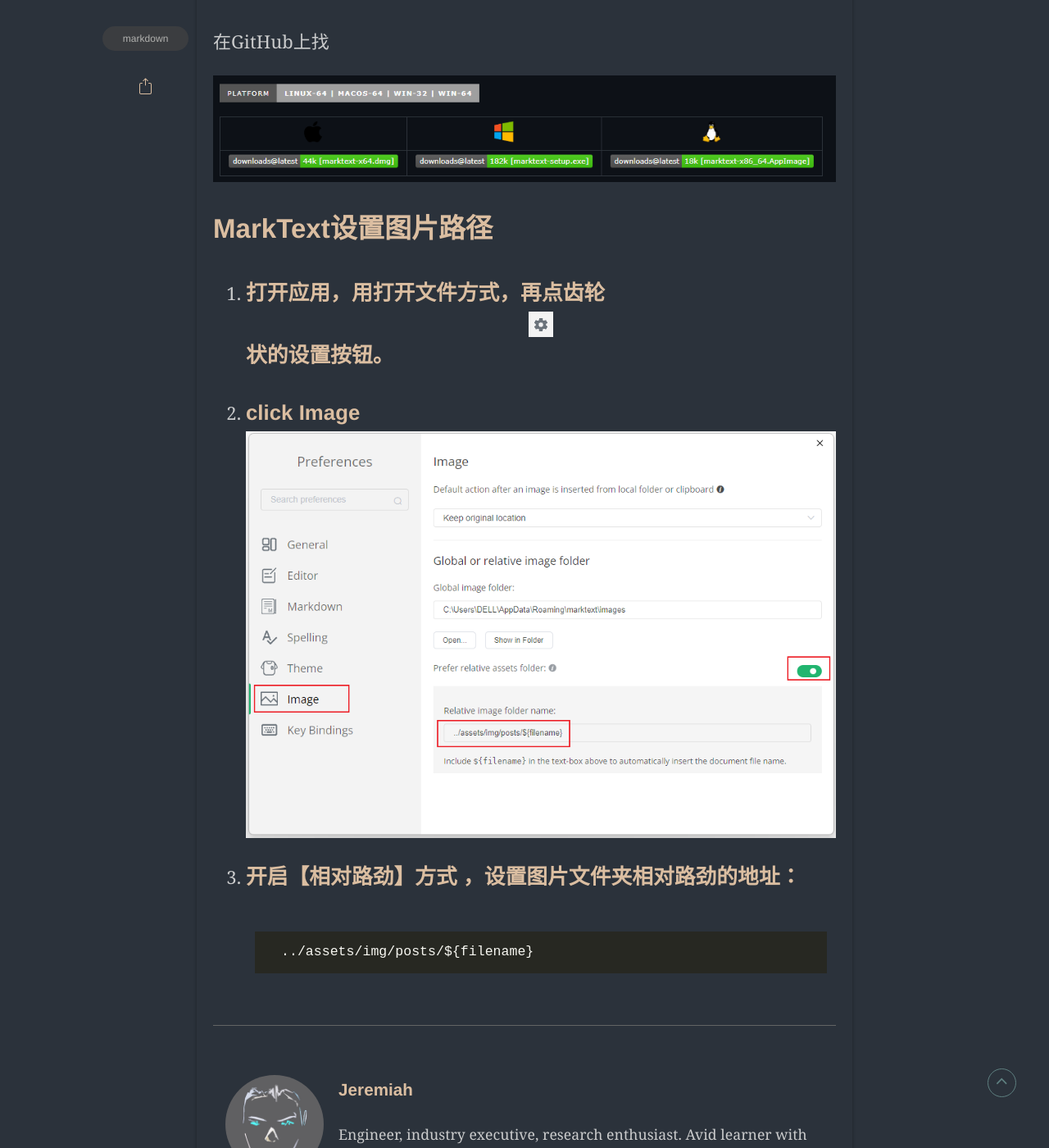
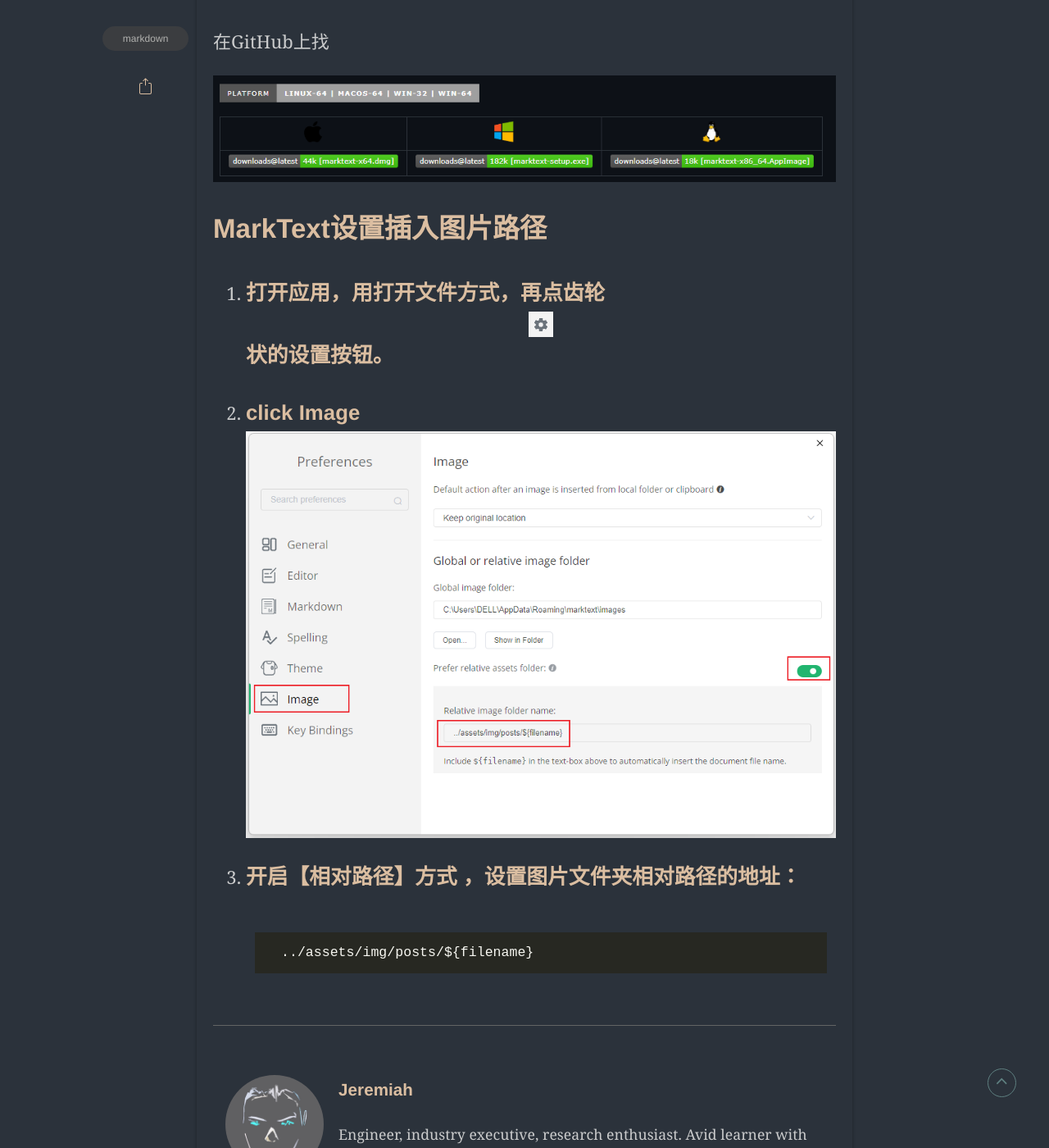
Before and after one commit to JeremiahXu/jeremiahxu.github.io, a Jekyll site: the page built from _posts/2022-11-02-如何使用MarkTest.md, in a window 1280 px wide and 1400 px high, scrolled down 2194 px. Shown: the whole window at 82% size. Built offline with Jekyll 4.4.1, drawn with Linux system fonts in a browser that asks for light colours; some web fonts are replaced.

````diff
--- a/_posts/2022-11-02-如何使用MarkTest.md
+++ b/_posts/2022-11-02-如何使用MarkTest.md
@@ -39,13 +39,13 @@
 
 ![](../assets/img/posts/2022-11-02-如何使用MarkTest/2022-11-02-09-01-09-image.png)
 
-## MarkText设置图片路径
+## MarkText设置插入图片路径
 
 1. ### 打开应用，用打开文件方式，再点齿轮![](../assets/img/posts/2022-11-02-如何使用MarkTest/2022-11-02-09-08-25-image.png)状的设置按钮。
 
 2. ### click Image![](../assets/img/posts/2022-11-02-如何使用MarkTest/2022-11-02-09-20-50-image.png)
 
-3. ### 开启【相对路劲】方式 ，设置图片文件夹相对路劲的地址：
+3. ### 开启【相对路径】方式 ，设置图片文件夹相对路径的地址：
 
    ```markdown
    ../assets/img/posts/${filename}
````
Also changed, not shown: other parts of _posts/2022-11-02-如何使用MarkTest.md (+1 -1 lines).
